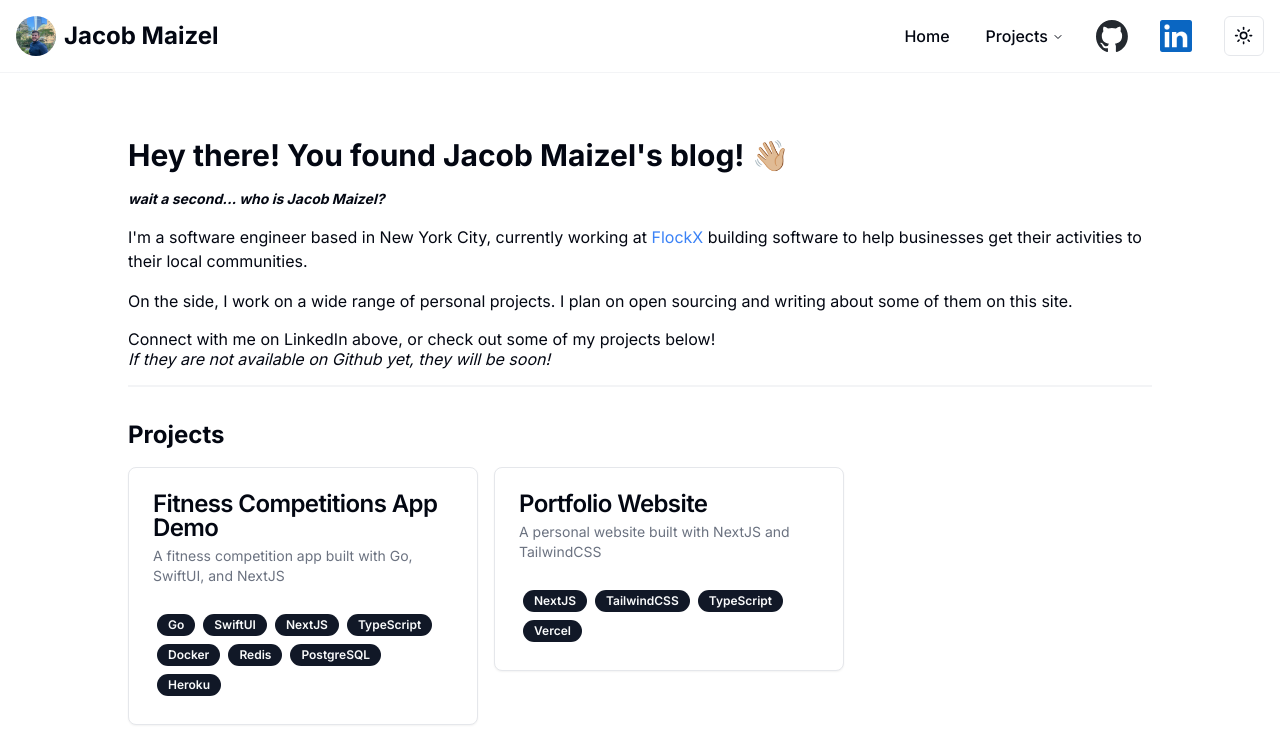
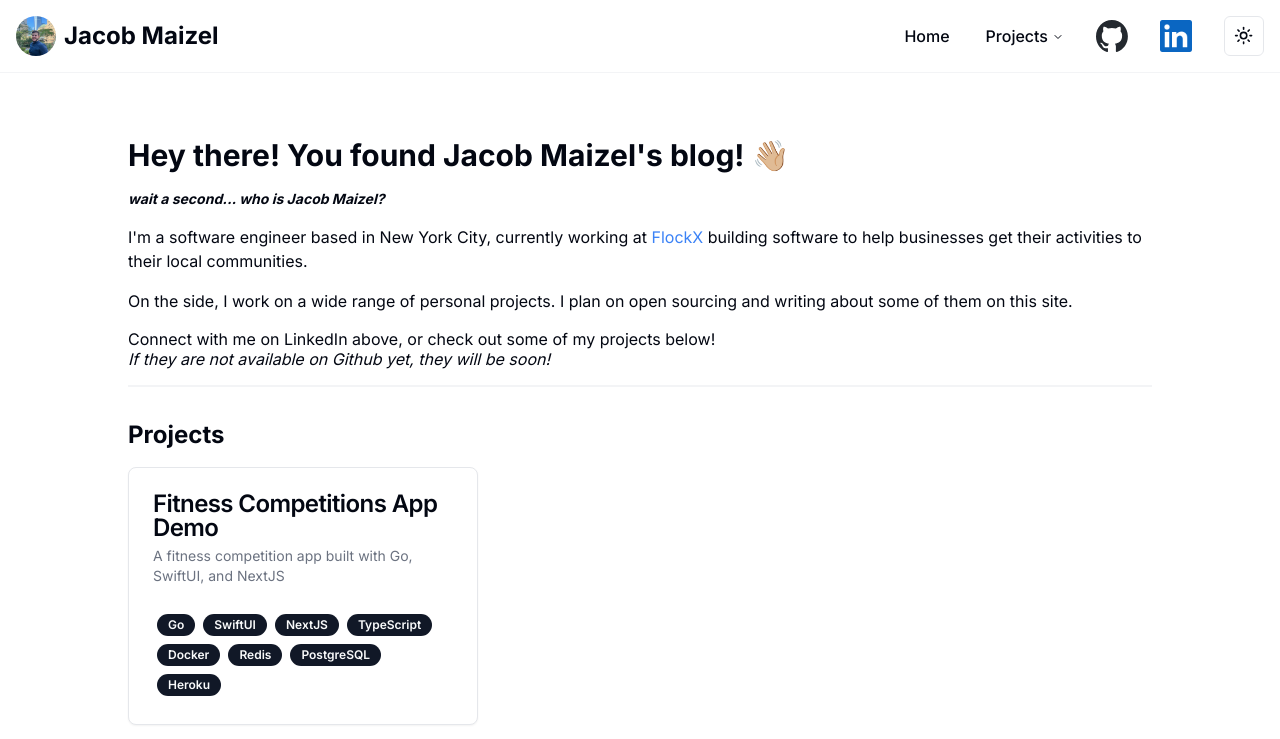
Before and after one commit to jacobmaizel/personal-site, a Next.js app: page / in a window 1280 px wide. Shown: the top 739 px of the page. Built offline with nearby package versions, Linux system fonts and the light colour scheme; what public would draw is missing.

Commit message:
unlist unfinished projects

```diff
--- a/src/app/page.tsx
+++ b/src/app/page.tsx
@@ -64,7 +64,11 @@ export default function Home() {
         <text className="font-bold text-2xl py-4">Projects</text>
 
         <div className="gap-4 flex flex-col items-center md:items-start md:flex-row md:flex-wrap">
-          {allProjects.map(project => {
+          {allProjects
+            .filter(project => {
+              return project.featured;
+            })
+            .map(project => {
               return (
                 <div key={project.title} className="flex">
                   <Link href={project.href} scroll={true}>
--- a/src/app/projects/fitness-competition/page.mdx
+++ b/src/app/projects/fitness-competition/page.mdx
@@ -9,7 +9,7 @@ import 'src/styles/highlight-js/github-dimmed.css'
 
 TOCHERE
 
-<Divider padding={'pt-4'} width={'w-full'} />
+<Divider padding={'py-4'} width={'w-full'} />
 
 # Introduction
 
--- a/src/app/projects/personal-website/page.mdx
+++ b/src/app/projects/personal-website/page.mdx
@@ -2,8 +2,13 @@ import {BlogHeader} from 'src/components/blog/blog-header.tsx'
 import {BlockQuote} from 'src/components/blog/block-quote.tsx'
 import { personalWebsiteProject } from 'src/common/projects.ts'
 import 'src/styles/highlight-js/github-dimmed.css'
+import { Divider } from 'src/components/ui/divider.tsx'
 
 <BlogHeader {...personalWebsiteProject}  />
+
+TOCHERE
+
+<Divider padding={'py-4'} width={'w-full'} />
 
 # About
 
--- a/src/common/projects.ts
+++ b/src/common/projects.ts
@@ -1,4 +1,4 @@
-import { BlogHeaderProps as Project, ProjectPlatform } from '@/types/project';
+import { Project, ProjectPlatform } from '@/types/project';
 
 let web: ProjectPlatform = {
   name: 'Web',
@@ -19,6 +19,7 @@ let fitnessCompetitionsProject: Project = {
   title: 'Fitness Competitions App Demo',
   articleWrittenDate: 'Dec 12, 2023',
   github: 'personal-training',
+  featured: true,
   description: 'A fitness competition app built with Go, SwiftUI, and NextJS',
   platforms: [ios, web, watch],
   href: '/projects/fitness-competition',
@@ -41,6 +42,7 @@ let rustAxumDemo: Project = {
   title: 'Rust Axum Demo',
   github: 'rust-axum-demo',
   articleWrittenDate: 'Dec 12, 2023',
+  featured: false,
   description:
     'A Demo Rust Axum REST API demo with OpenTelemetry Distributed Tracing',
   platforms: [ios, web, watch],
@@ -61,7 +63,8 @@ let rustAxumDemo: Project = {
 
 let personalWebsiteProject: Project = {
   title: 'Portfolio Website',
-  github: 'personal-website',
+  github: 'personal-site',
+  featured: false,
   articleWrittenDate: 'Dec 12, 2023',
   description: 'A personal website built with NextJS and TailwindCSS',
   platforms: [web],
--- a/src/components/blog/blog-header.tsx
+++ b/src/components/blog/blog-header.tsx
@@ -1,5 +1,5 @@
 'use client';
-import { BlogHeaderProps } from '@/types/project';
+import { Project } from '@/types/project';
 import classNames from 'classnames';
 import Image from 'next/image';
 import ThemedImage from '../shared/themed-image';
@@ -19,7 +19,7 @@ export function BlogHeader({
   github,
   imageObjectFit,
   platforms,
-}: BlogHeaderProps) {
+}: Project) {
   return (
     <div className="flex flex-col w-full justify-center">
       <div className=" flex flex-col">
@@ -76,7 +76,7 @@ export function BlogHeader({
           </text>
         </div>
         {/* END DATES */}
-        <Divider padding={'py-4 md:py-8'} width={'w-full'} />
+        <Divider padding={'py-4 md:pt-8'} width={'w-full'} />
       </div>
     </div>
   );
--- a/src/components/header/nav-bar.tsx
+++ b/src/components/header/nav-bar.tsx
@@ -67,7 +67,11 @@ export function NavBar({ orientation, open, setOpen }: Props) {
             </NavigationMenuTrigger>
             <NavigationMenuContent>
               <ul className="grid w-[400px] gap-3 p-4">
-                {allProjects.map(project => (
+                {allProjects
+                  .filter(project => {
+                    return project.featured;
+                  })
+                  .map(project => (
                     <ListItem
                       key={project.title}
                       title={project.title}
```
Also changed, not shown: src/types/project.ts (+2 -7 lines). Lines whose indentation alone changed are shown as unchanged.
